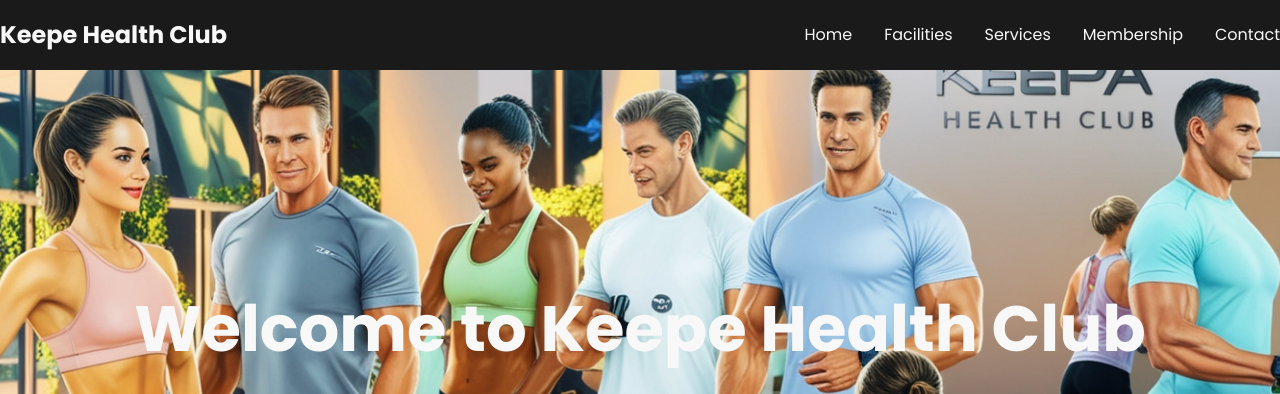
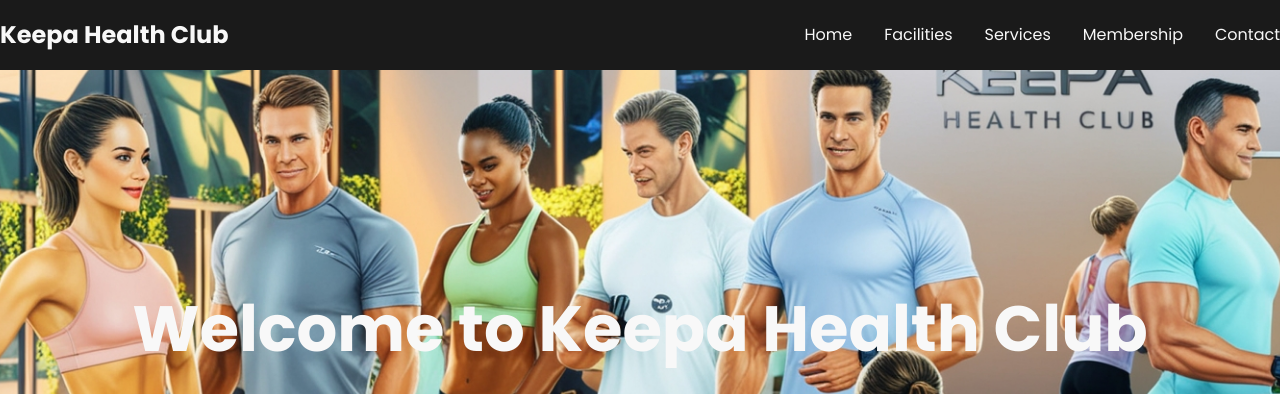
Before and after one commit to sadafqureshia/gym-website, a plain HTML site: page index.html in a window 1280 px wide. Shown: the top 394 px of the page. Drawn offline with Linux system fonts and the light colour scheme.

Commit message:
Update index.html

```diff
--- a/index.html
+++ b/index.html
@@ -11,7 +11,7 @@
 <body>
     <header>
         <nav>
-            <div class="logo">Keepe Health Club</div>
+            <div class="logo">Keepa Health Club</div>
             <ul>
                 <li><a href="#home">Home</a></li>
                 <li><a href="#facilities">Facilities</a></li>
@@ -28,7 +28,7 @@
     <main>
         <section id="home" class="hero" style="background-image: url('img/Leonardo_Phoenix_Create_a_highly_realistic_and_detailed_image_0.jpg');">
             <div class="hero-content">
-              <h1>Welcome to Keepe Health Club</h1>
+              <h1>Welcome to Keepa Health Club</h1>
               <p>Your Path to Wellness in Talwandi Sabo</p>
               <a href="#membership" class="cta-button">Join Now</a>
             </div>
```
